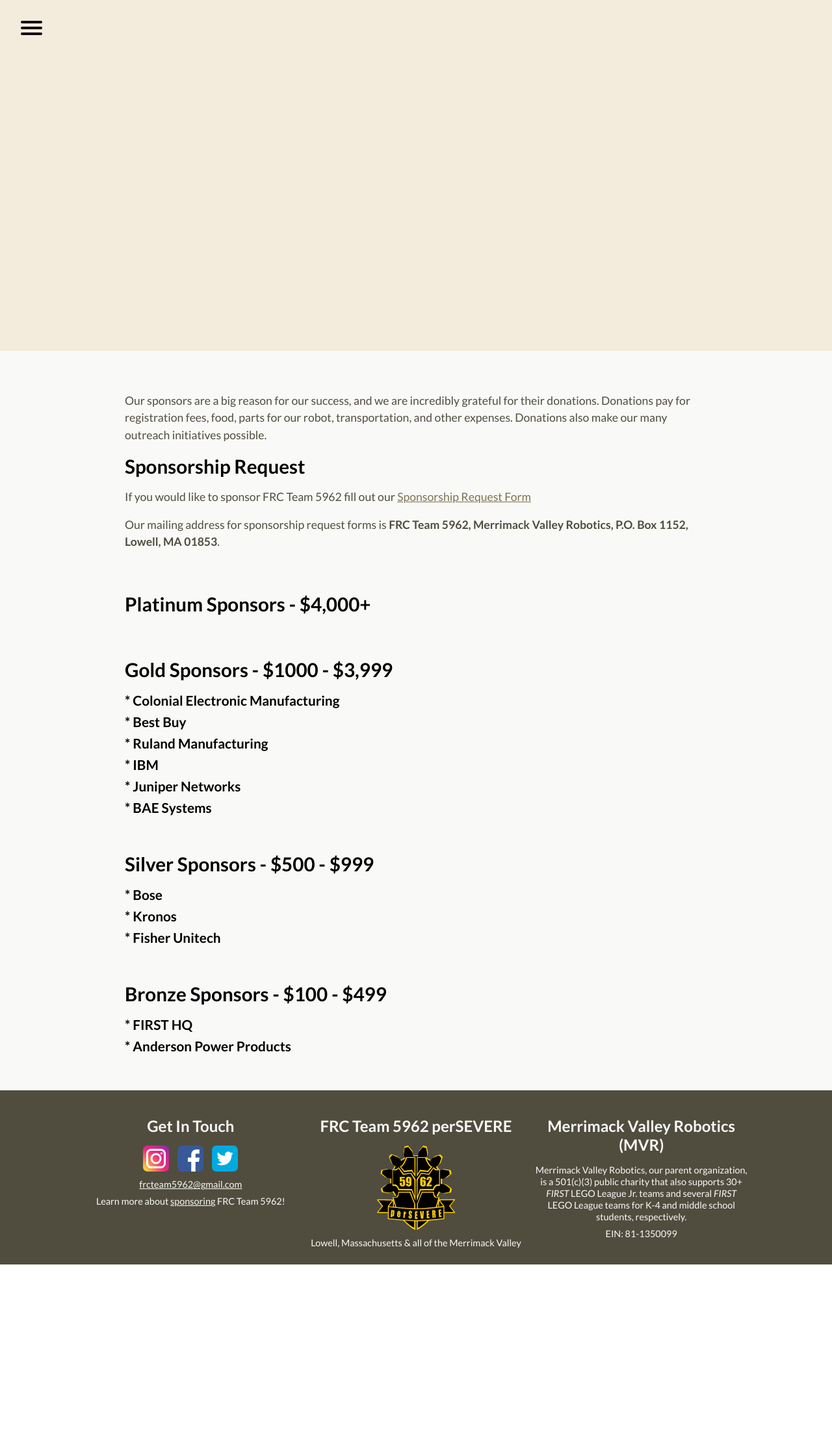
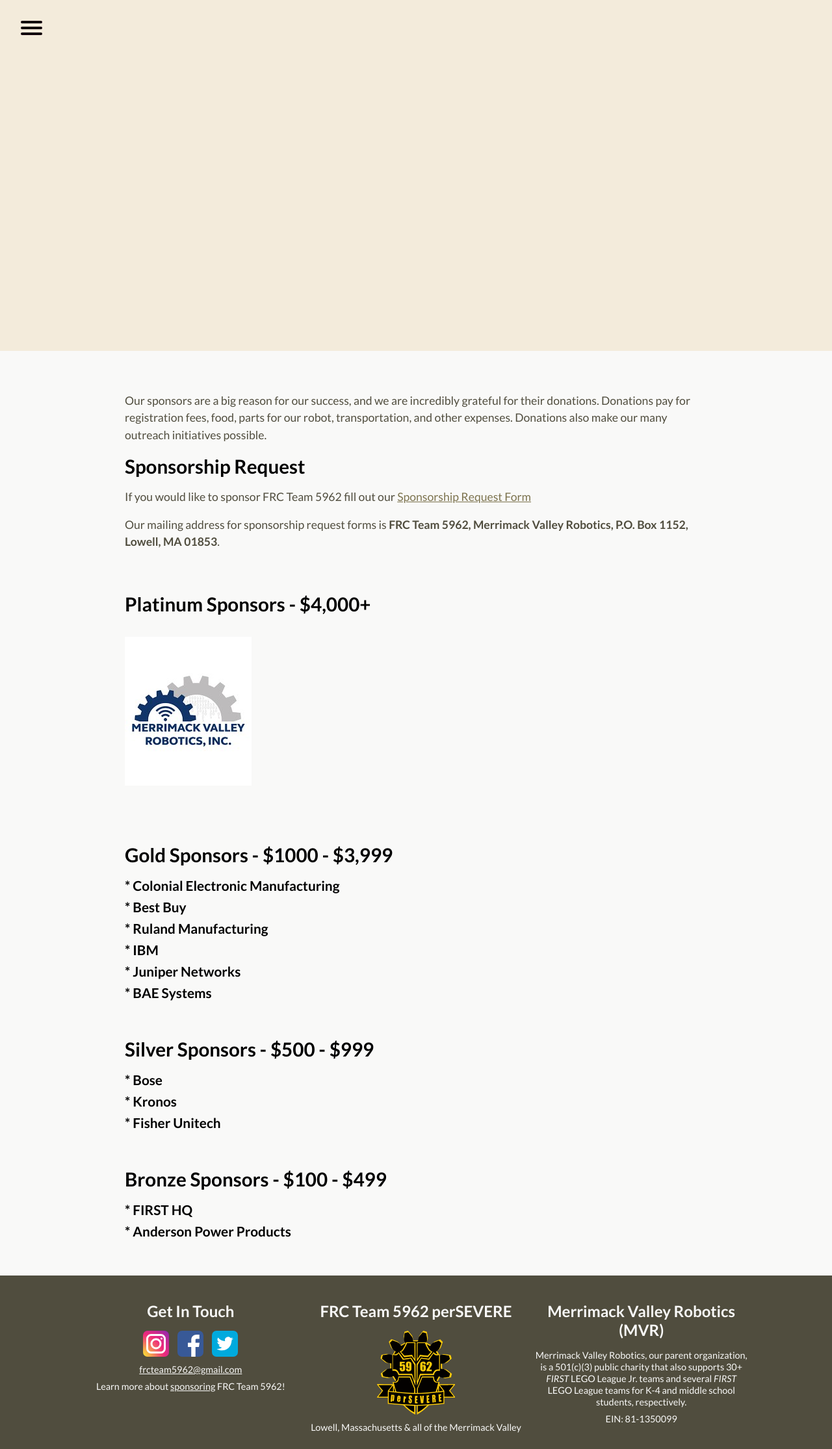
Before and after one commit to perSEVERE-5962/frc5962, a Jekyll site: the page built from sponsors.md, in a window 1280 px wide. Shown: the whole page at 65% size. Built offline with Jekyll 4.4.1, drawn with Linux system fonts in a browser that asks for light colours; before the commit the page ends 1946 px from its top, so only the background shows below that.

Commit message:
Updated Sponsors

```diff
--- a/sponsors.md
+++ b/sponsors.md
@@ -10,6 +10,8 @@
 Our mailing address for sponsorship request forms is **FRC Team 5962, Merrimack Valley Robotics, P.O. Box 1152, Lowell, MA 01853**.
 <div class="divider"></div>
 ## Platinum Sponsors - $4,000+
+![mvr.jpg](/uploads/mvr.jpg)
+
 
 <div class="divider"></div>
 ## Gold Sponsors - $1000 - $3,999
```
